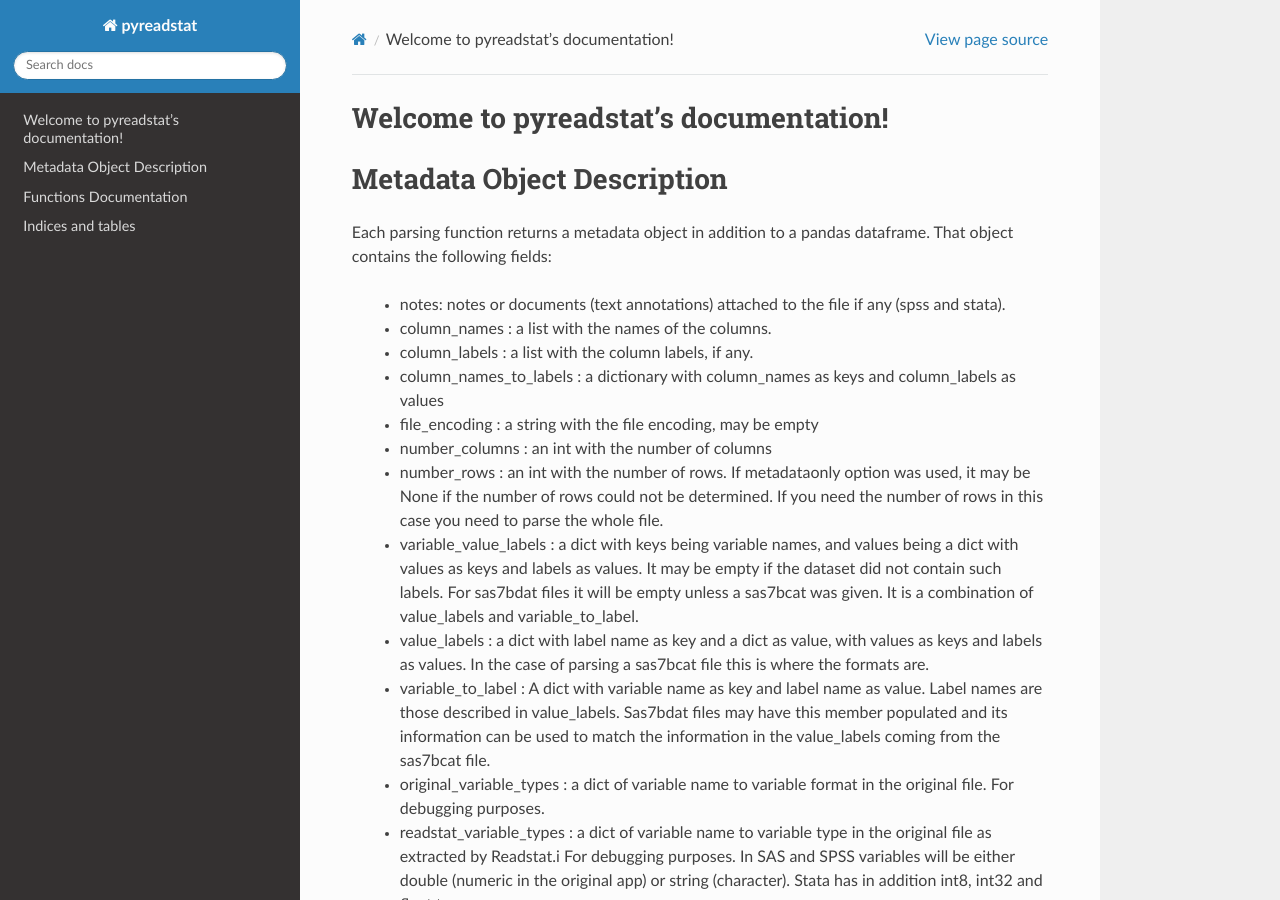
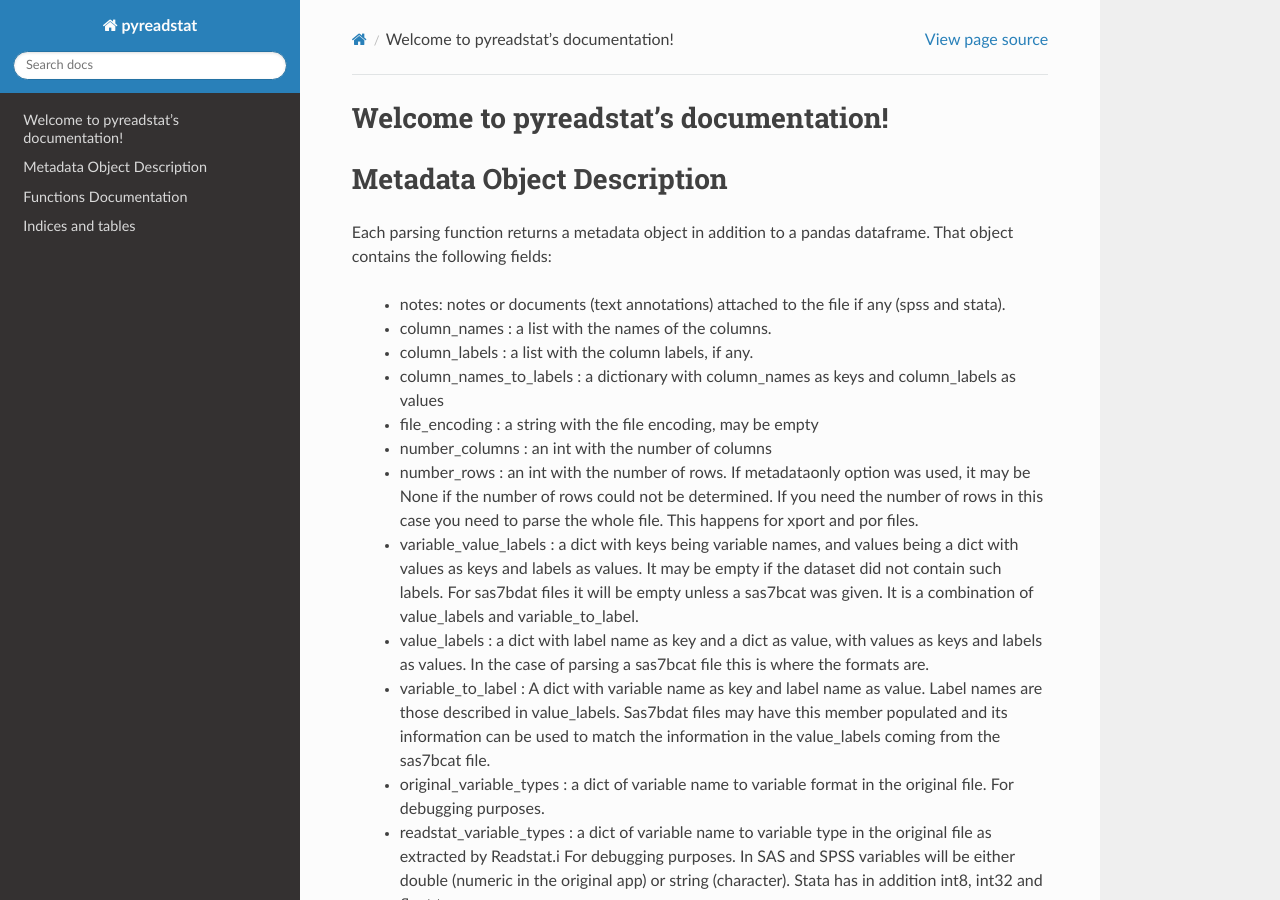
Before and after one commit to ofajardo/pyreadstat_documentation, a Sphinx documentation site: the page built from docs/index.rst, in a window 1280 px wide and 900 px high. Built offline with Sphinx 7.4.7 and the Read the Docs theme 2.0.0, drawn with Linux system fonts in a browser that asks for light colours.

Commit message:
version 1.2.1

```diff
--- a/docs/conf.py
+++ b/docs/conf.py
@@ -26,7 +26,7 @@ author = 'Otto Fajardo'
 # The short X.Y version
 version = ''
 # The full version, including alpha/beta/rc tags
-release = '1.1.8'
+release = '1.2.1'
 
 
 # -- General configuration ---------------------------------------------------
--- a/docs/index.rst
+++ b/docs/index.rst
@@ -24,7 +24,7 @@ object contains the following fields:
   * number_columns : an int with the number of columns
   * number_rows : an int with the number of rows. If metadataonly option was used, it may
     be None if the number of rows could not be determined. If you need the number of rows in
-    this case you need to parse the whole file.
+    this case you need to parse the whole file. This happens for xport and por files.
   * variable_value_labels : a dict with keys being variable names, and values being a dict with values as keys and labels
     as values. It may be empty if the dataset did not contain such labels. For sas7bdat files it will be empty unless
     a sas7bcat was given. It is a combination of value_labels and variable_to_label.
```
Also changed, not shown: 10 other files.
